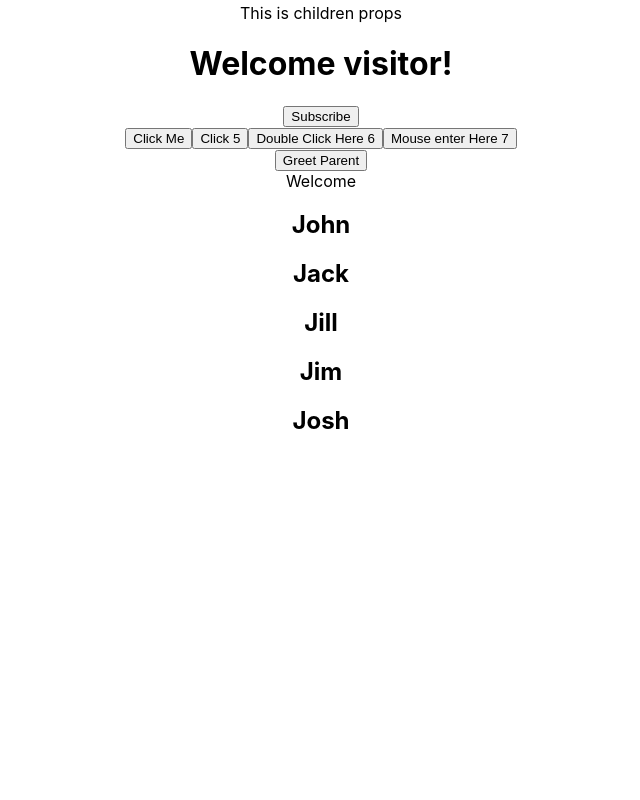
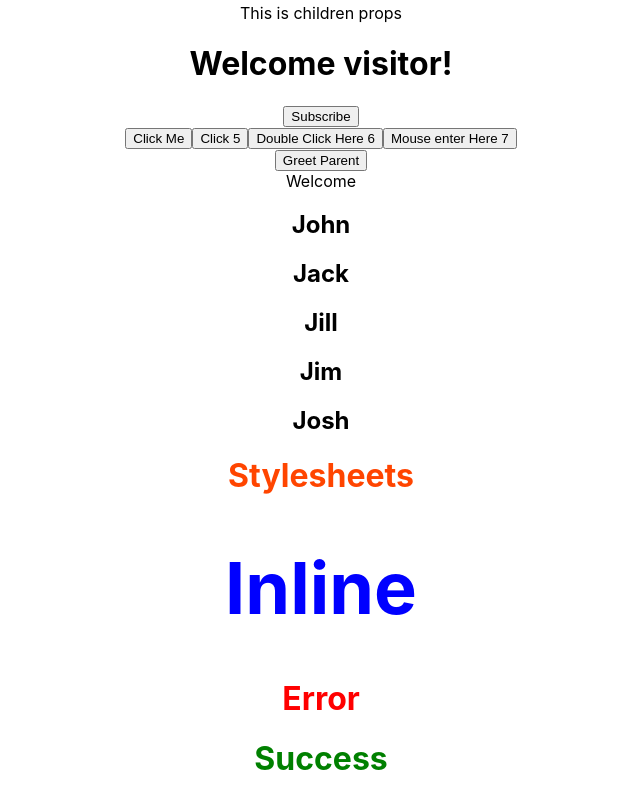
Before and after one commit to Jaswal1p/brand-new-react2023, a React (Create React App) app: page / in a window 1280 px wide. Shown: the part 285-1085 px from the top of the page, without its empty margins (319-959 px from the left). Before the commit the page ends 800 px from the top, so only its background shows below. Built offline with nearby package versions, Linux system fonts and the light colour scheme.

Commit message:
added code for styling with regular, inline and css module methods

```diff
--- a/src/App.js
+++ b/src/App.js
@@ -7,6 +7,10 @@
 import { Parent } from './components/Parent';
 import { UserGreeting } from './components/UserGreeting';
 import { NameList } from './components/NameList';
+import { Stylesheet } from './components/Stylesheet';
+import { Inline } from './components/Inline';
+import './appStyles.css';
+import styles from './appStyles.module.css';
 
 // function App() {
 //   return (
@@ -53,6 +57,12 @@
       <UserGreeting />
 
       <NameList />
+
+      <Stylesheet />
+
+      <Inline />
+      <h1 className='error'>Error</h1>
+      <h1 className={styles.success}>Success</h1>
     </div>
   );
 }
--- /dev/null
+++ b/src/appStyles.css
@@ -0,0 +1,3 @@
+.error {
+    color: red;
+}
--- /dev/null
+++ b/src/appStyles.module.css
@@ -0,0 +1,3 @@
+.success {
+    color: green;
+}
--- /dev/null
+++ b/src/components/Inline.js
@@ -0,0 +1,11 @@
+export const Inline = () => {
+   const heading = {
+    fontSize: '72px',
+    fontWeight: '700',
+    marginBottom: '20',
+    color: 'blue',
+    textAlign: 'center',
+   }
+
+    return <h1 style={heading}>Inline</h1>
+};
--- /dev/null
+++ b/src/components/Stylesheet.js
@@ -0,0 +1,6 @@
+import './myStyles.css';
+
+export const Stylesheet = () => {
+    return <h1 className='primary'>Stylesheets</h1>
+
+};
--- /dev/null
+++ b/src/components/myStyles.css
@@ -0,0 +1,3 @@
+.primary{
+    color: orangered;
+}
```
